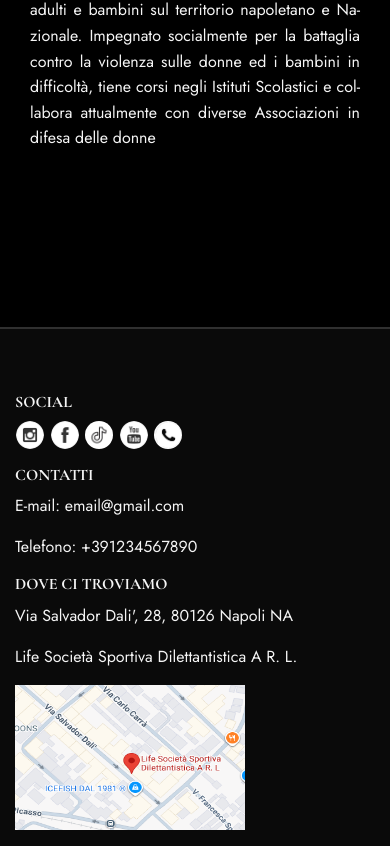
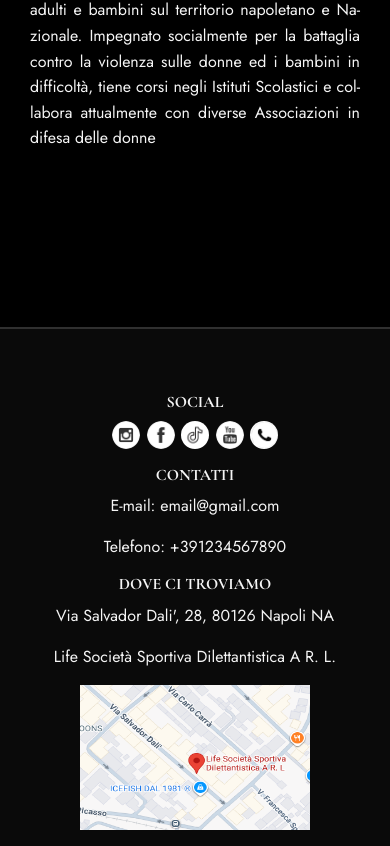
Before and after one commit to CarloPacileo/HTML, a plain HTML site: page sensei.html in a window 390 px wide. Shown: the part 1089-1935 px from the top of the page. Drawn offline with nearby package versions, Linux system fonts and the light colour scheme.

Commit message:
modifiche generali

```diff
--- a/css/style.css
+++ b/css/style.css
@@ -143,7 +143,7 @@ h6 {
 
 @media (max-width: 765px) {
   #divposizione {
-    justify-content: flex-start !important;
+    justify-content: center !important;
   }
 }
 
--- a/sensei.html
+++ b/sensei.html
@@ -128,7 +128,7 @@
 
         <div id="footer">
             <div id="collegamenti" class="container">
-                <div class="row justify-content-center">
+                <div class="row justify-content-center text-center">
                     <div id="social" class="col-lg-4 col-md-4 col-sm-12 col-12">
                         <h6>SOCIAL</h6>
 
```
